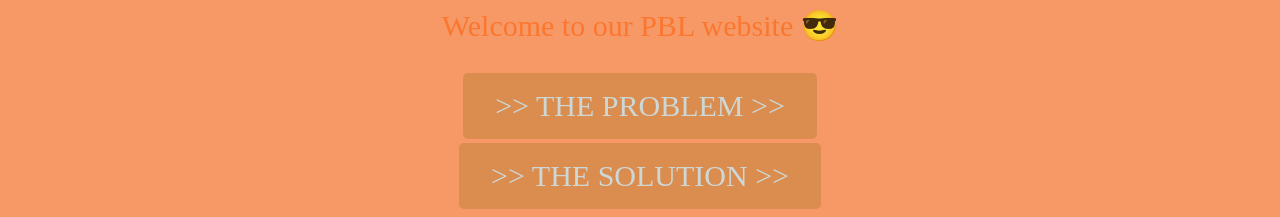
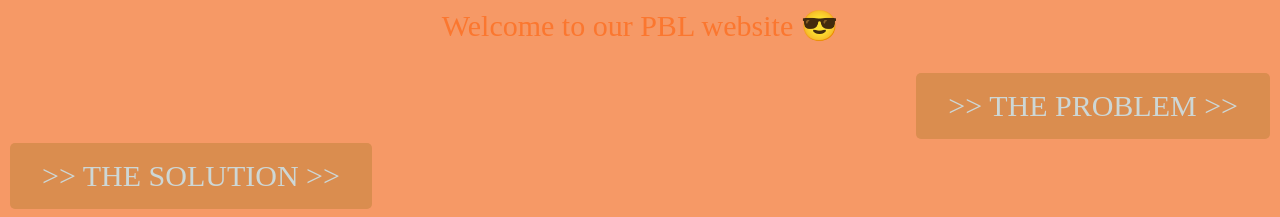
Before and after one commit to mango-cake/website-for-project, a plain HTML site: page index.html in a window 1280 px wide. Shown: the part 679-896 px from the top of the page. Drawn offline with Linux system fonts and the light colour scheme; a web font is replaced by a local one.

Commit message:
Update index.html
I switched up the placement of the two buttons at the bottom

```diff
--- a/index.html
+++ b/index.html
@@ -7,10 +7,10 @@
 <img style="width:540px; display: block; height: auto; margin-left: auto; margin-right: auto;"src = "./Downloads/FoxZ180329-006.jpg">
 <p style=""> Welcome to our PBL website 😎  </p>
 <div id="home_button" style="">
-<button style="display: block; margin-left: auto; margin-right: auto;"class="button home_button" onclick="window.location.href='./pages/cats.html'"> >> THE PROBLEM >> </button>
+<button style="display: block; margin-left: auto; margin-left: auto;"class="button home_button" onclick="window.location.href='./pages/cats.html'"> >> THE PROBLEM >> </button>
 </div>
 <div id="home_button" style="">
-<button style="display: block; margin-left: auto; margin-right: auto;"class="button home_button" onclick="window.location.href='./pages/journal.html'"> >> THE SOLUTION >> </button>
+<button style="display: block; margin-right: auto; margin-right: auto;"class="button home_button" onclick="window.location.href='./pages/journal.html'"> >> THE SOLUTION >> </button>
 </div>
 </body>
 </html>
```
